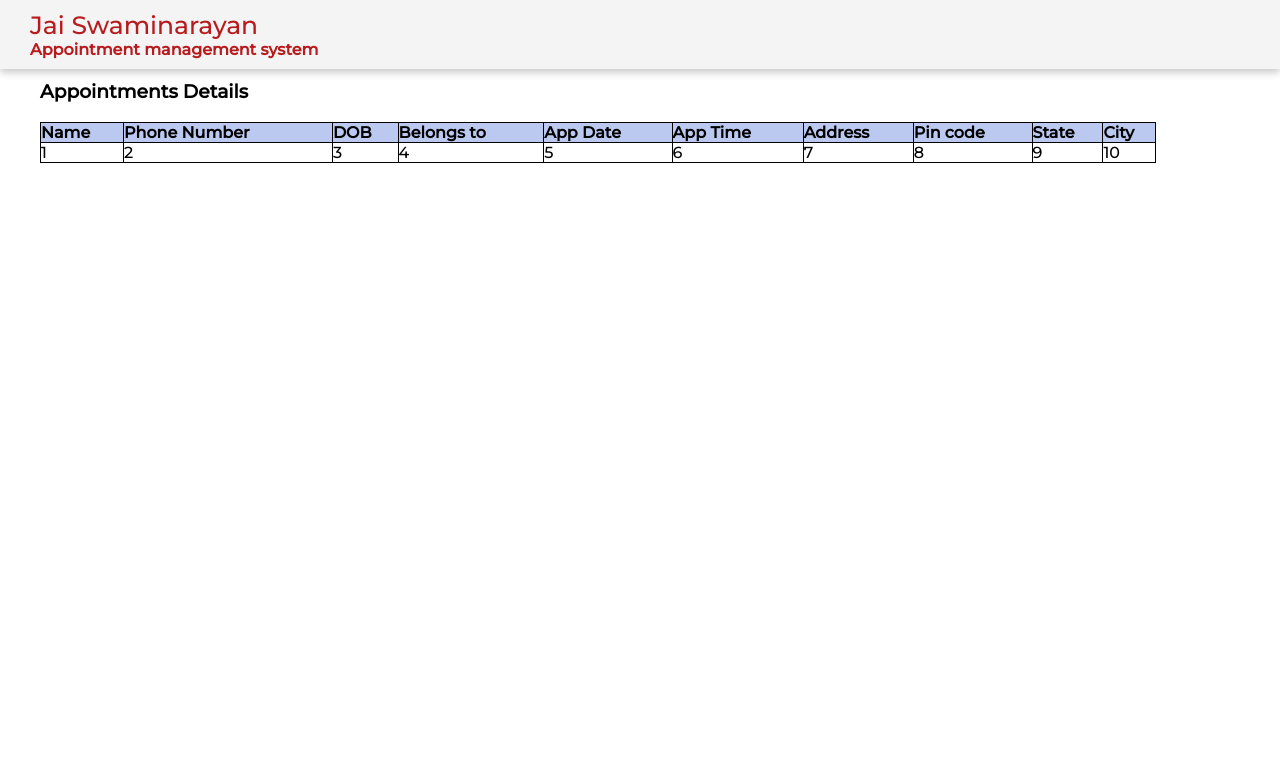
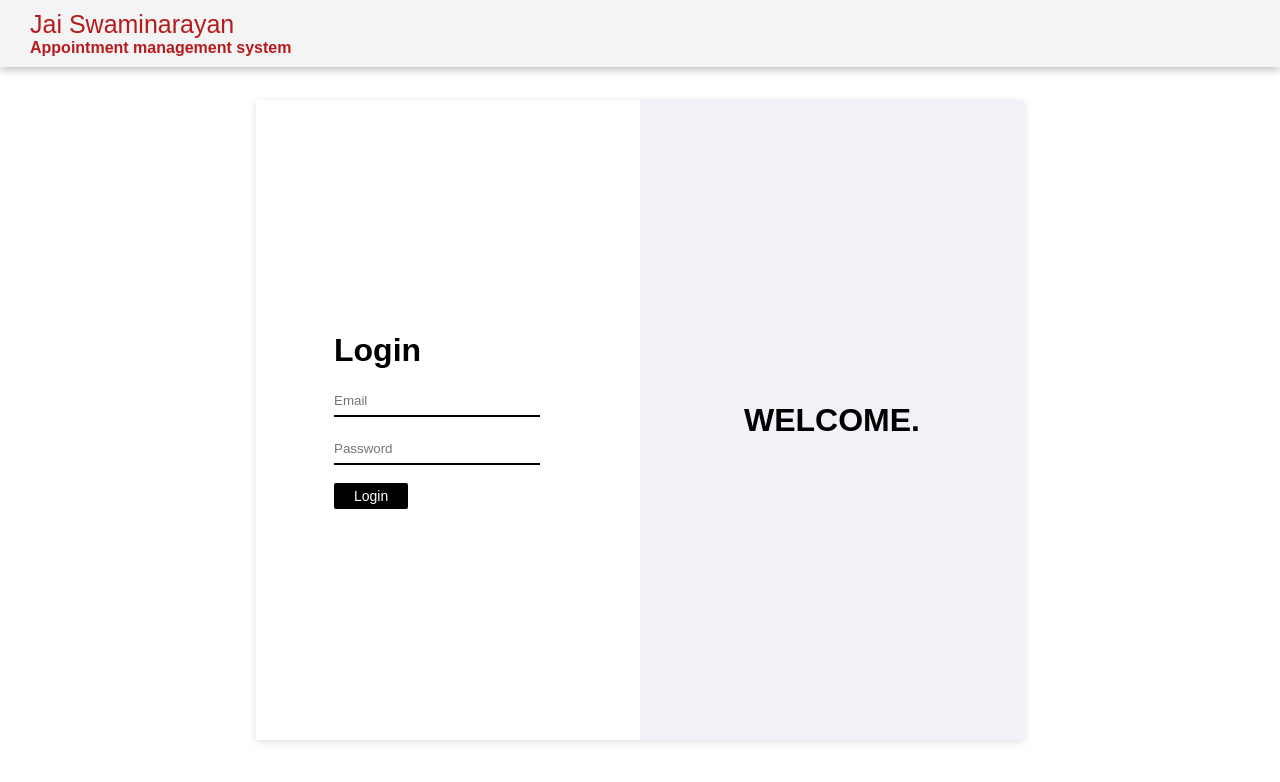
Before and after one commit to Malhar2004/Swaminarayan, a Django app: page /admin-login/ in a window 1280 px wide. Shown: the top 782 px of the page. Run offline with Django 4.2, Linux system fonts and the light colour scheme.

Commit message:
update website

```diff
--- a/swaminarayan/SN/static/css/admin_login.css
+++ b/swaminarayan/SN/static/css/admin_login.css
@@ -34,22 +34,86 @@
     font-weight: 900;
 }
 
-.appoinment-details-div{
-    margin-top: 80px;
-    margin-left: 40px;
-}
+.main{
+    width: 60%;
+    height: 80vh;
+    /* border: 1px solid black; */
+    margin-top: 100px;
+    margin-right: auto;
+    margin-left: auto;
+    display: flex;
+    box-shadow: rgba(99, 99, 99, 0.2) 0px 2px 8px 0px;
+  }
 
-table{
-    width: 90%;
-    border-collapse: collapse;
-}
 
-th,td{
-    border: 1px solid black;
-    text-align: left;
+  /* left side division */
+  .form-div{
+    width: 50%;
+    /* border: 1px solid red; */
+    display: flex;
+    flex-direction: column;
+    align-items: center;
+    justify-content: center;
+  }
 
-}
+  /* login form style  */
+  .login-form{
+    /* display: none; */
+    height: fit-content;
+    width: 75%;
+    padding-left: 30px;
+    padding-top: 30px;
+    padding-bottom: 30px;
+  }
 
-th{
-    background-color: #bbc8ef;
-}
+  .input-field{
+    width: 80%;
+    height: 30px;
+    border: none;
+    border-bottom: 2px solid rgb(0, 0, 0);
+  }
+
+  .input-field:focus{
+    outline: none;
+    border-bottom: 2px solid rgb(173, 173, 173);
+  }
+
+
+  .btn{
+    padding: 5px 20px;
+    background-color: black;
+    color: white;
+    border: none;
+    border-radius: 2px;
+    font-size: 14px;
+    cursor: pointer;
+  }
+
+  .welcome-div{
+    width: 50%;
+    /* border: 1px solid green; */
+    display: flex;
+    align-items: center;
+    justify-content: center;
+    background-color: #f1f2f7;
+  }
+
+  .hide-signup{
+    display: none;
+  }
+
+  .display-login{
+    display: block;
+  }
+
+  .hide-login{
+    display: none;
+  }
+
+  .display-signup{
+    display: block;
+  }
+
+  .display-forgot{
+    display: block;
+  }
--- a/swaminarayan/SN/templates/appointment/admin_login.html
+++ b/swaminarayan/SN/templates/appointment/admin_login.html
@@ -1,17 +1,14 @@
 {% load static %}
 <!DOCTYPE html>
 <html lang="en">
+
 <head>
     <meta charset="UTF-8">
     <meta name="viewport" content="width=device-width, initial-scale=1.0">
     <link rel="stylesheet" href="{% static 'css/admin_login.css' %}">
-    <link rel="preconnect" href="https://fonts.googleapis.com">
-    <link rel="preconnect" href="https://fonts.gstatic.com" crossorigin>
-    <link
-        href="https://fonts.googleapis.com/css2?family=Montserrat:wght@100;300;500&family=Roboto:wght@100;300;400;500&display=swap"
-        rel="stylesheet">
     <title>Admin Login</title>
 </head>
+
 <body>
     <!-- header  -->
     <header>
@@ -22,38 +19,32 @@
             </div>
         </div>
     </header>
-    <!-- appointments details  -->
-    <div class="appoinment-details-div">
-    <h3>Appointments Details</h3><br>
-    <table>
-        <tr>
-            <th>Name</th>
-            <th>Phone Number</th>
-            <th>DOB</th>
-            <th>Belongs to</th>
-            <th>App Date</th>
-            <th>App Time</th>
-            <th>Address</th>
-            <th>Pin code</th>
-            <th>State</th>
-            <th>City</th>
 
-        </tr>
-        <tr>
-            <td>1</td>
-            <td>2</td>
-            <td>3</td>
-            <td>4</td>
-            <td>5</td>
-            <td>6</td>
-            <td>7</td>
-            <td>8</td>
-            <td>9</td>
-            <td>10</td>
+    <!--Admin login  -->
+    <div class="main">
+        <div class="form-div">
+            <!-- login form  -->
+            <form class="login-form">
+                <div class="title">
+                    <h1>Login</h1>
+                </div><br>
 
-        </tr>
-    </table>
-</div>
+                <input type="email" class="input-field" placeholder="Email" required><br><br>
+
+                <input type="password" class="input-field" placeholder="Password" required><br><br>
+
+                <input type="submit" value="Login" class="btn"><br>
+
+
+            </form>
+
+        </div>
+
+        <div class="welcome-div">
+            <h1>WELCOME.</h1>
+        </div>
+    </div>
 
 </body>
+
 </html>
--- a/swaminarayan/SN/urls.py
+++ b/swaminarayan/SN/urls.py
@@ -8,4 +8,5 @@ urlpatterns = [
     path("admin-login/", views.admin_login, name="admin-login"),
     path("visit/",views.visit, name="visit"),
 
+
 ]
```
Also changed, not shown: swaminarayan/SN/static/css/index.css (+49 -18 lines), swaminarayan/SN/static/css/master.css (added, +55 -0 lines), swaminarayan/SN/static/js/index.js (+16 -14 lines), swaminarayan/SN/templates/appointment/index.html (+18 -2 lines), swaminarayan/SN/templates/appointment/master.html (added, +59 -0 lines), swaminarayan/SN/views.py (line endings or trailing spaces).
